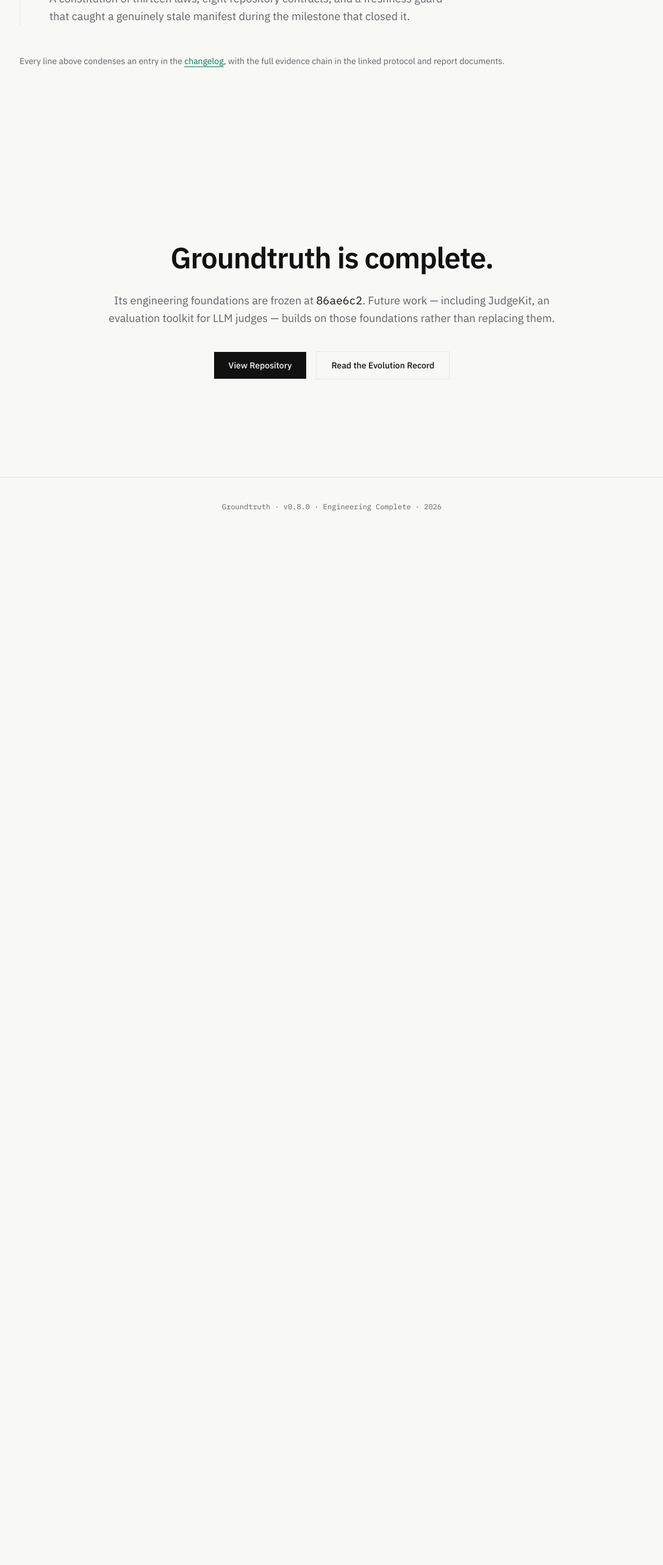
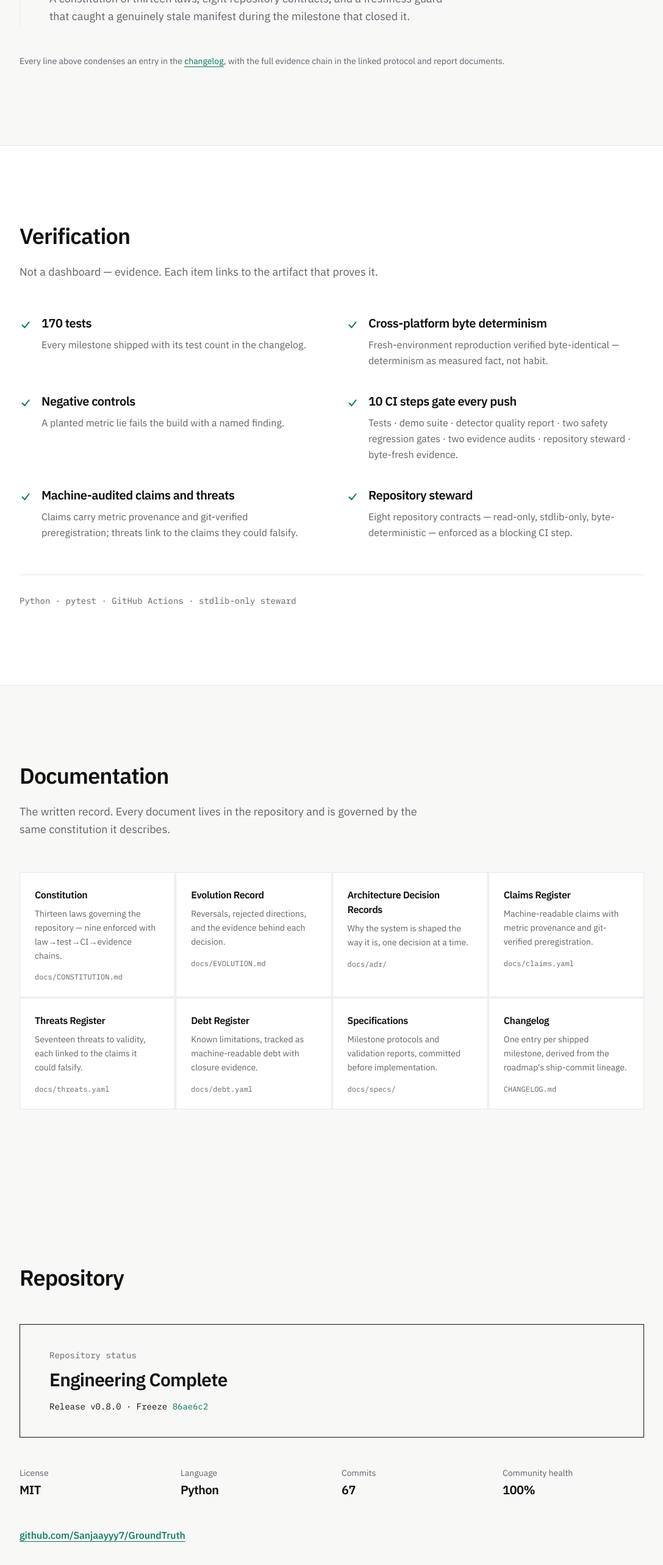
Before and after one commit to Sanjaayyy7/groundtruth-site, a Next.js app: page / in a window 1280 px wide. Shown: the part 5660-8226 px from the top of the page at 61% size, without its empty margins (96-1183 px from the left). Before the commit the page ends 6539 px from the top, so only its background shows below. Built offline with nearby package versions, Linux system fonts and the light colour scheme.

Commit message:
feat: verification evidence, documentation index, and repository status

```diff
--- a/src/app/page.tsx
+++ b/src/app/page.tsx
@@ -4,6 +4,9 @@ import { Problem } from "@/components/sections/Problem";
 import { Architecture } from "@/components/sections/Architecture";
 import { Principles } from "@/components/sections/Principles";
 import { Evolution } from "@/components/sections/Evolution";
+import { Verification } from "@/components/sections/Verification";
+import { Documentation } from "@/components/sections/Documentation";
+import { Repository } from "@/components/sections/Repository";
 import { Close } from "@/components/sections/Close";
 import { Footer } from "@/components/sections/Footer";
 
@@ -15,6 +18,9 @@ export default function Home() {
       <Architecture />
       <Principles />
       <Evolution />
+      <Verification />
+      <Documentation />
+      <Repository />
       <Close />
       <Footer />
     </MotionRoot>
--- /dev/null
+++ b/src/components/sections/Documentation.tsx
@@ -0,0 +1,42 @@
+import { DOC_LINKS } from "@/content/facts";
+import { Reveal } from "@/components/ui/Reveal";
+
+/**
+ * The one section where cards are permitted (spec: "cards are exceptions").
+ */
+export function Documentation() {
+  return (
+    <section aria-labelledby="documentation-title" className="px-6 py-24 sm:py-32">
+      <div className="mx-auto max-w-5xl">
+        <Reveal>
+          <h2
+            id="documentation-title"
+            className="text-3xl font-semibold tracking-tight sm:text-4xl"
+          >
+            Documentation
+          </h2>
+          <p className="mt-6 max-w-2xl text-lg leading-relaxed text-muted">
+            The written record. Every document lives in the repository and is
+            governed by the same constitution it describes.
+          </p>
+        </Reveal>
+        <div className="mt-14 grid gap-px sm:grid-cols-2 lg:grid-cols-4">
+          {DOC_LINKS.map((doc, i) => (
+            <Reveal key={doc.path} delay={i * 0.03}>
+              <a
+                href={doc.href}
+                className="border-borderline bg-surface hover:border-ink block h-full border p-6 transition-[border-color,box-shadow] hover:shadow-[0_2px_12px_rgba(17,17,17,0.06)]"
+              >
+                <h3 className="font-semibold tracking-tight">{doc.title}</h3>
+                <p className="mt-2 text-sm leading-relaxed text-muted">
+                  {doc.description}
+                </p>
+                <p className="mt-4 font-mono text-xs text-muted">{doc.path}</p>
+              </a>
+            </Reveal>
+          ))}
+        </div>
+      </div>
+    </section>
+  );
+}
--- /dev/null
+++ b/src/components/sections/Repository.tsx
@@ -0,0 +1,53 @@
+import { facts, REPO_URL } from "@/content/facts";
+import { Reveal } from "@/components/ui/Reveal";
+
+const repoFacts = [facts.license, facts.language, facts.commits, facts.communityHealth];
+
+export function Repository() {
+  return (
+    <section aria-labelledby="repository-title" className="px-6 py-24 sm:py-32">
+      <div className="mx-auto max-w-5xl">
+        <Reveal>
+          <h2
+            id="repository-title"
+            className="text-3xl font-semibold tracking-tight sm:text-4xl"
+          >
+            Repository
+          </h2>
+        </Reveal>
+        <Reveal delay={0.05}>
+          <div className="border-ink mt-14 border px-8 py-10 sm:px-12">
+            <p className="font-mono text-sm text-muted">Repository status</p>
+            <p className="mt-3 text-2xl font-semibold tracking-tight sm:text-3xl">
+              Engineering Complete
+            </p>
+            <p className="mt-4 font-mono text-sm">
+              Release {facts.release.value} · Freeze{" "}
+              <span className="text-accent">{facts.freeze.value}</span>
+            </p>
+          </div>
+        </Reveal>
+        <Reveal delay={0.1}>
+          <dl className="mt-12 grid grid-cols-2 gap-8 sm:grid-cols-4">
+            {repoFacts.map((fact) => (
+              <div key={fact.id}>
+                <dt className="text-sm text-muted">{fact.label}</dt>
+                <dd className="mt-1 text-xl font-semibold tracking-tight">
+                  {fact.value}
+                </dd>
+              </div>
+            ))}
+          </dl>
+          <p className="mt-12">
+            <a
+              href={REPO_URL}
+              className="text-accent font-medium underline underline-offset-4 hover:no-underline"
+            >
+              github.com/Sanjaayyy7/GroundTruth
+            </a>
+          </p>
+        </Reveal>
+      </div>
+    </section>
+  );
+}
--- /dev/null
+++ b/src/components/sections/Verification.tsx
@@ -0,0 +1,106 @@
+import { facts, REPO_URL, CHANGELOG_URL, CI_URL } from "@/content/facts";
+import { Reveal } from "@/components/ui/Reveal";
+
+const evidence = [
+  {
+    item: `${facts.tests.value} tests`,
+    detail: "Every milestone shipped with its test count in the changelog.",
+    href: `${REPO_URL}/tree/main/tests`,
+  },
+  {
+    item: "Cross-platform byte determinism",
+    detail:
+      "Fresh-environment reproduction verified byte-identical — determinism as measured fact, not habit.",
+    href: CHANGELOG_URL,
+  },
+  {
+    item: "Negative controls",
+    detail: "A planted metric lie fails the build with a named finding.",
+    href: CHANGELOG_URL,
+  },
+  {
+    item: `${facts.ciSteps.value} CI steps gate every push`,
+    detail:
+      "Tests · demo suite · detector quality report · two safety regression gates · two evidence audits · repository steward · byte-fresh evidence.",
+    href: CI_URL,
+  },
+  {
+    item: "Machine-audited claims and threats",
+    detail:
+      "Claims carry metric provenance and git-verified preregistration; threats link to the claims they could falsify.",
+    href: `${REPO_URL}/blob/main/docs/claims.yaml`,
+  },
+  {
+    item: "Repository steward",
+    detail:
+      "Eight repository contracts — read-only, stdlib-only, byte-deterministic — enforced as a blocking CI step.",
+    href: `${REPO_URL}/blob/main/docs/CONSTITUTION.md`,
+  },
+];
+
+function CheckGlyph() {
+  return (
+    <svg
+      viewBox="0 0 20 20"
+      className="mt-1.5 h-5 w-5 shrink-0"
+      aria-hidden="true"
+    >
+      <path
+        d="M4 10.5 L8.5 15 L16 5.5"
+        fill="none"
+        stroke="#047857"
+        strokeWidth="2"
+      />
+    </svg>
+  );
+}
+
+export function Verification() {
+  return (
+    <section
+      aria-labelledby="verification-title"
+      className="border-borderline border-y bg-surface px-6 py-24 sm:py-32"
+    >
+      <div className="mx-auto max-w-5xl">
+        <Reveal>
+          <h2
+            id="verification-title"
+            className="text-3xl font-semibold tracking-tight sm:text-4xl"
+          >
+            Verification
+          </h2>
+          <p className="mt-6 max-w-2xl text-lg leading-relaxed text-muted">
+            Not a dashboard — evidence. Each item links to the artifact that
+            proves it.
+          </p>
+        </Reveal>
+        <ul className="mt-14 grid gap-x-12 gap-y-10 lg:grid-cols-2">
+          {evidence.map((entry, i) => (
+            <Reveal key={entry.item} delay={i * 0.04}>
+              <li className="flex gap-4">
+                <CheckGlyph />
+                <div>
+                  <a
+                    href={entry.href}
+                    className="text-xl font-semibold tracking-tight underline-offset-4 hover:underline"
+                  >
+                    {entry.item}
+                  </a>
+                  <p className="mt-2 leading-relaxed text-muted">
+                    {entry.detail}
+                  </p>
+                </div>
+              </li>
+            </Reveal>
+          ))}
+        </ul>
+        <Reveal>
+          <p className="border-borderline mt-14 border-t pt-8 font-mono text-sm text-muted">
+            {facts.language.value} · pytest · GitHub Actions · stdlib-only
+            steward
+          </p>
+        </Reveal>
+      </div>
+    </section>
+  );
+}
```
